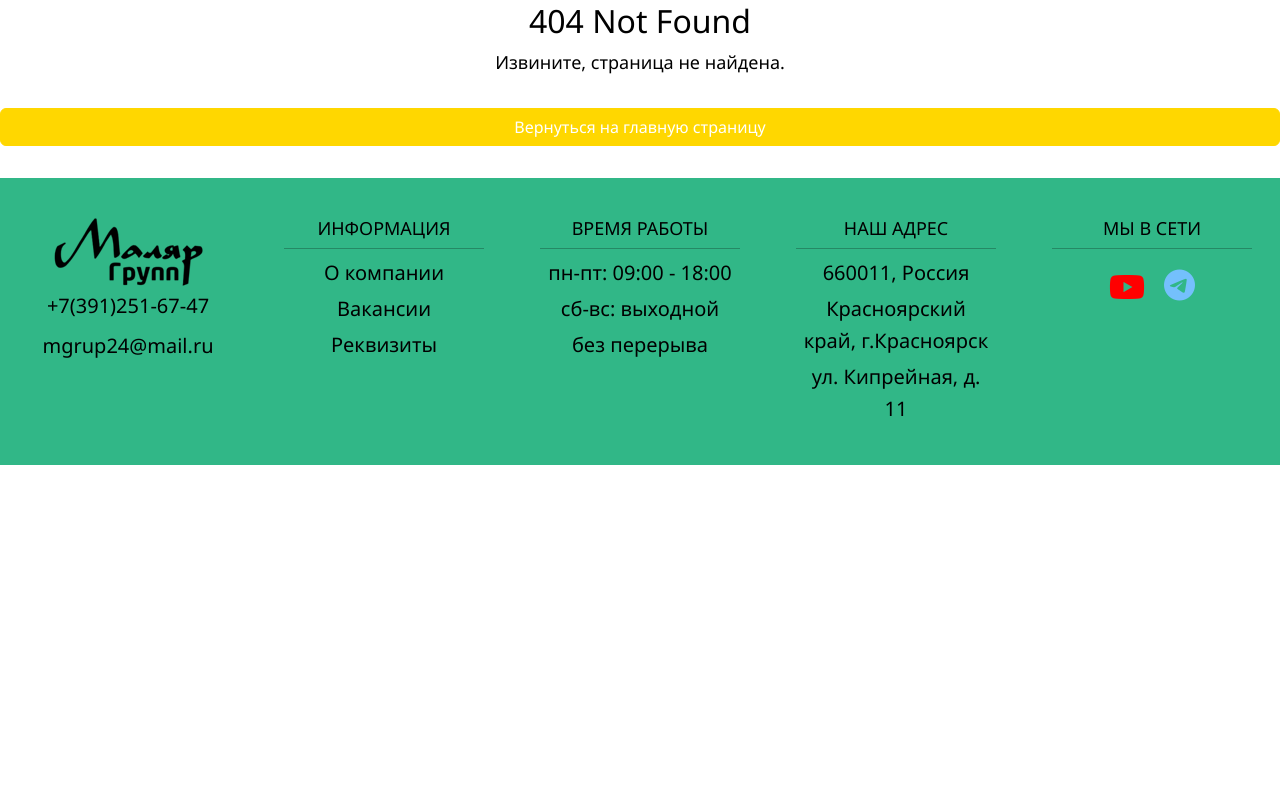
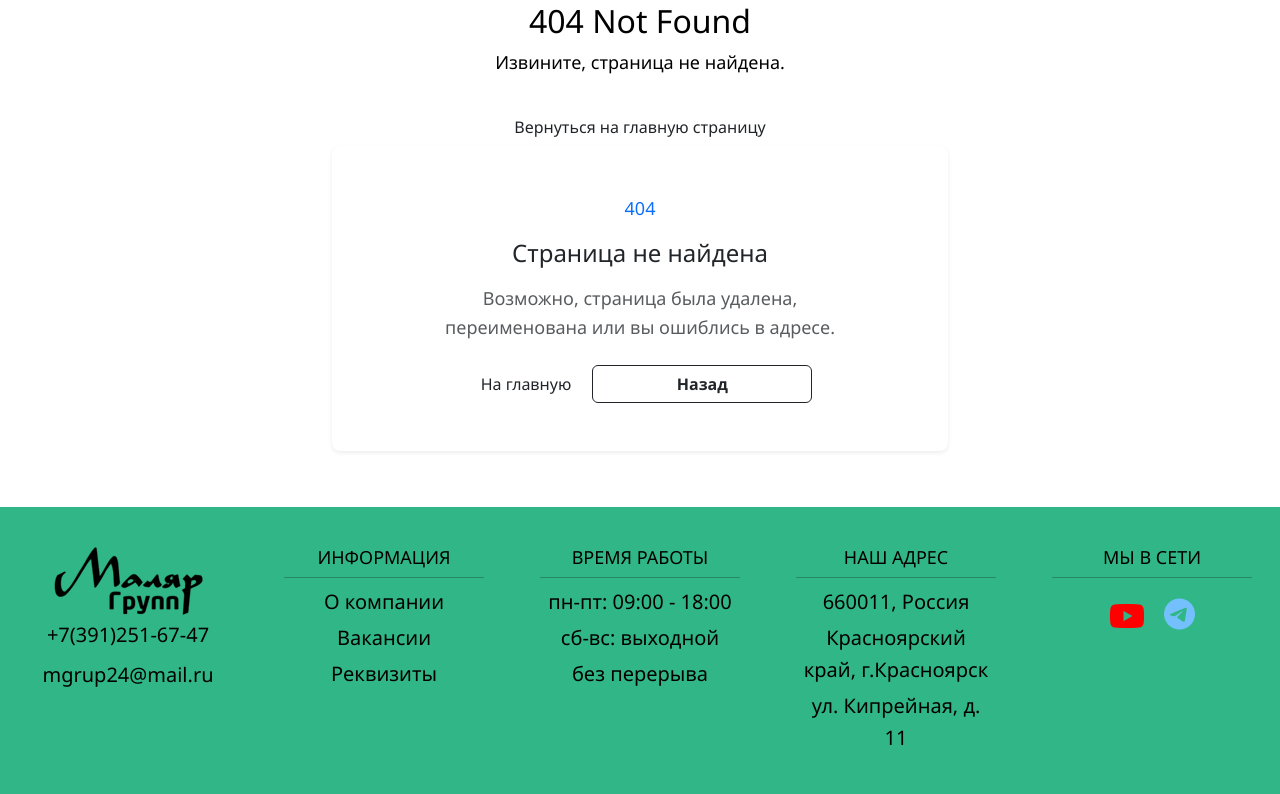
Before and after one commit to vvlxvt/MGroupProject, a Django app: template templates/404.html in a window 1280 px wide. Shown: the part 38-832 px from the top of the page. Before the commit the page ends 503 px from the top, so only its background shows below. Run offline with Django 4.2, Linux system fonts and the light colour scheme; the template is opened without the code that fills it: most values are stand-ins (such as "Sample title", 1, 10 or a date in 2020); parts of the project's set-up code (start-up, migrations or seed data) failed here and were passed over; some libraries are stand-ins or nearby versions.

Commit message:
new 404 page design

```diff
--- a/job/templates/404.html
+++ b/job/templates/404.html
@@ -4,6 +4,42 @@
 <div class="d-flex flex-column justify-content-center align-items-top text-center min-vh-70">
     <h1>404 Not Found</h1>
     <p>Извините, страница не найдена.</p>
-    <a href="{% url 'job:home' %}" class="btn btn-primary mt-3">Вернуться на главную страницу</a>
+    <a href="{% url 'job:home' %}" class="btn button transparent mt-3">Вернуться на главную страницу</a>
+</div>
+
+<div class="w-100 d-flex align-items-center justify-content-center">
+
+<div class="container text-center">
+    <div class="row justify-content-center">
+        <div class="col-md-8 col-lg-6">
+            <div class="card shadow-sm border-0">
+                <div class="card-body p-5">
+                    <div class="error-code text-primary mb-3">404</div>
+                    <h1 class="h4 mb-3">Страница не найдена</h1>
+                    <p class="text-muted mb-4">
+                        Возможно, страница была удалена,<br>
+                        переименована или вы ошиблись в адресе.
+                    </p>
+
+                    <div class="d-flex justify-content-center gap-2">
+                        <a href="{% url 'job:home' %}" class="btn button transparent">
+                            На главную
+                        </a>
+
+                        <button
+                                type="button"
+                                class="btn btn-bd-primary btn--narrow"
+                                onclick="history.back()">
+                            Назад
+                        </button>
+                    </div>
+
+                </div>
+            </div>
+
+        </div>
+    </div>
+</div>
+
 </div>
 {% endblock %}
```
